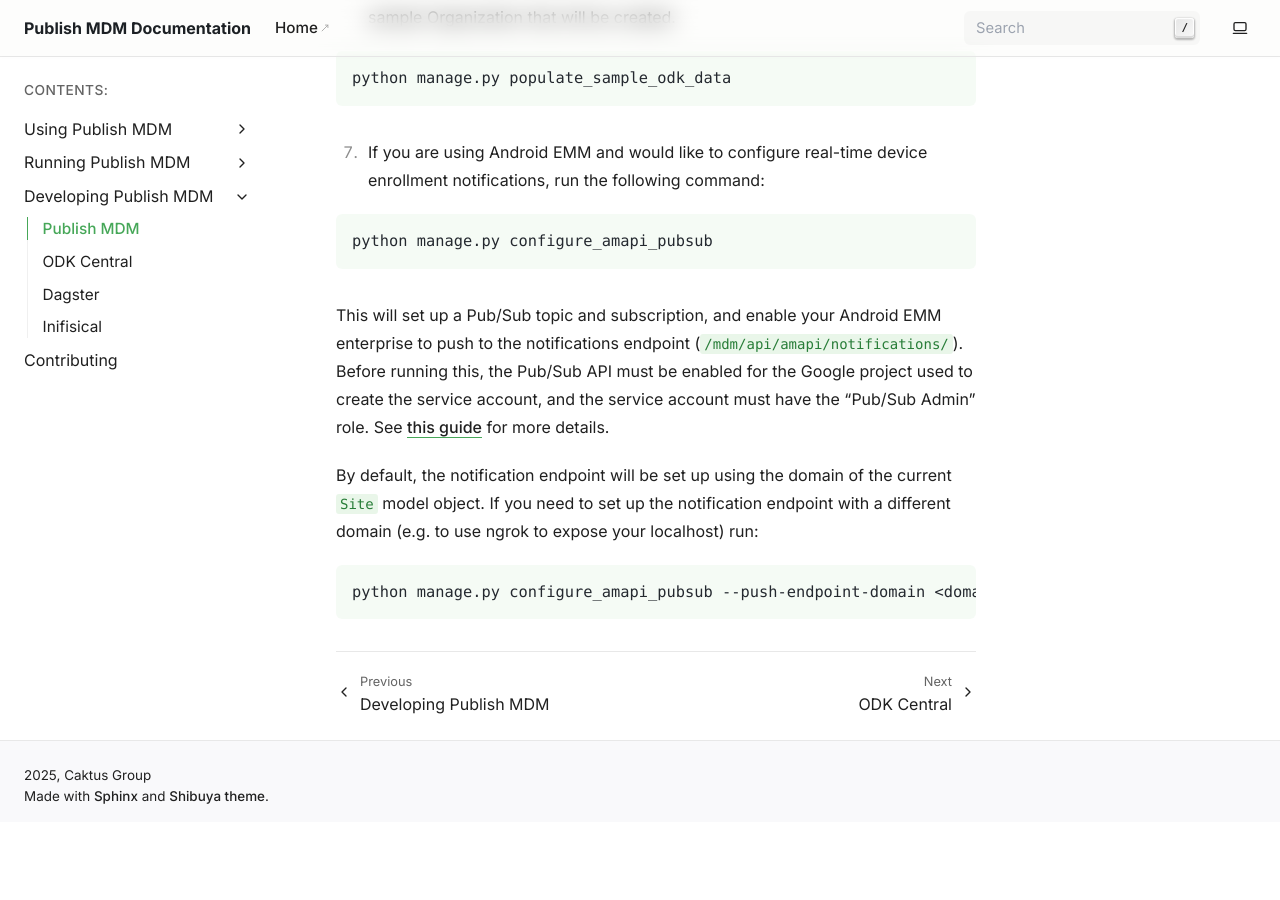
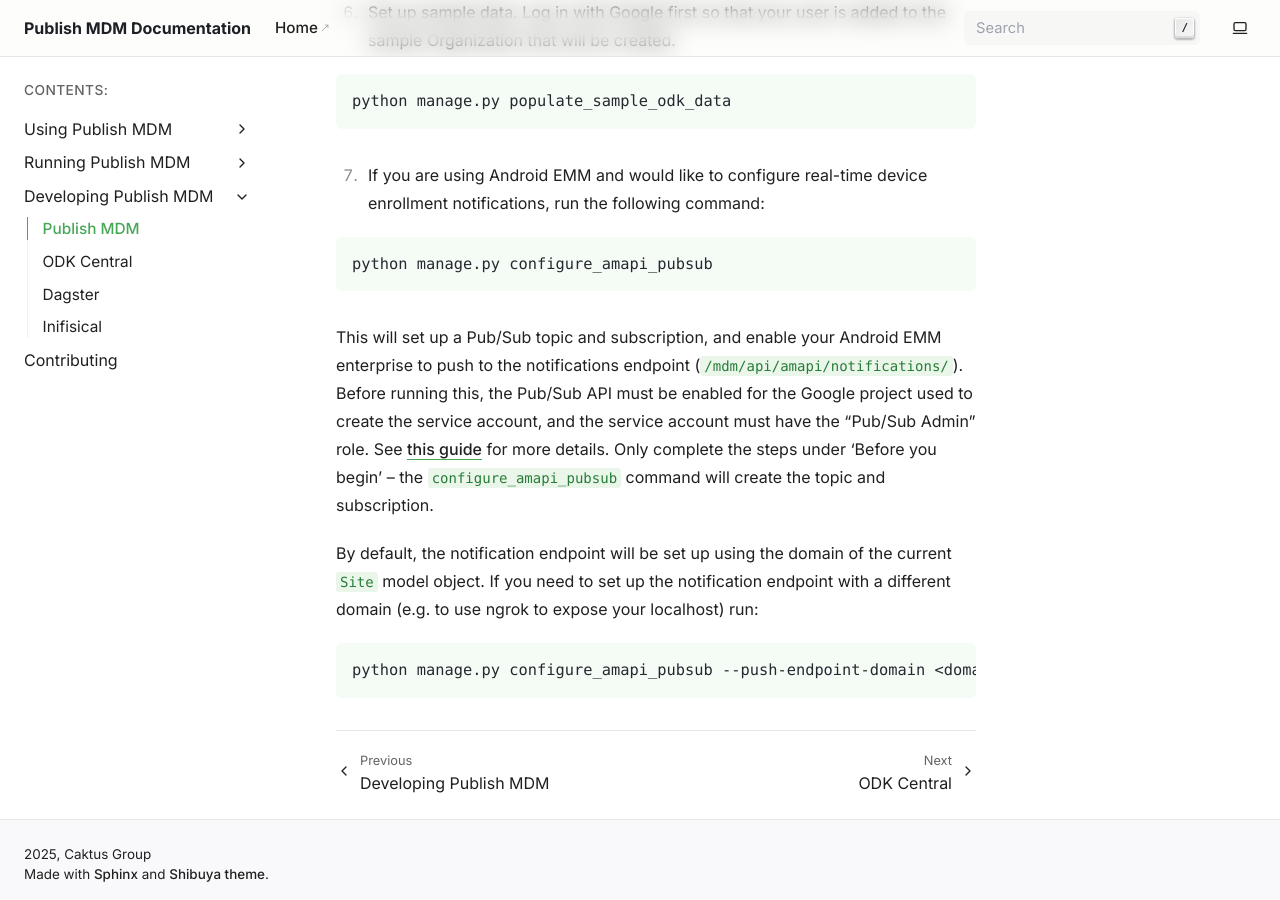
Before and after one commit to caktus/publish-mdm, a Sphinx documentation site: the page built from docs/src/local-development/setup.rst, in a window 1280 px wide and 900 px high, scrolled down 2134 px. Built offline with Sphinx 7.4.7, drawn with Linux system fonts in a browser that asks for light colours; before the commit the page ends 2956 px from its top, so only the background shows below that; some of the changed text lies outside the part shown.

Commit message:
Improve docs.

```diff
--- a/docs/src/local-development/setup.rst
+++ b/docs/src/local-development/setup.rst
@@ -55,6 +55,7 @@
     # This is the shared secret token that will be used for the notifications push
     # endpoint at /mdm/api/amapi/notifications/. If you enable notifications and
     # this is not set, all requests to the endpoint will be rejected.
+    # You can generate it with `pwgen -s 32 1`
     # ANDROID_ENTERPRISE_PUBSUB_TOKEN=
 
 Update the environment variables as needed for your local setup. You may need to
@@ -99,6 +100,7 @@
     python manage.py configure_amapi_pubsub
 
 This will set up a Pub/Sub topic and subscription, and enable your Android EMM enterprise to push to the notifications endpoint (``/mdm/api/amapi/notifications/``). Before running this, the Pub/Sub API must be enabled for the Google project used to create the service account, and the service account must have the "Pub/Sub Admin" role. See `this guide <https://docs.cloud.google.com/pubsub/docs/publish-receive-messages-console#before-you-begin>`__ for more details.
+Only complete the steps under 'Before you begin' -- the ``configure_amapi_pubsub`` command will create the topic and subscription.
 
 By default, the notification endpoint will be set up using the domain of the current ``Site`` model object. If you need to set up the notification endpoint with a different domain (e.g. to use ngrok to expose your localhost) run:
 
```
